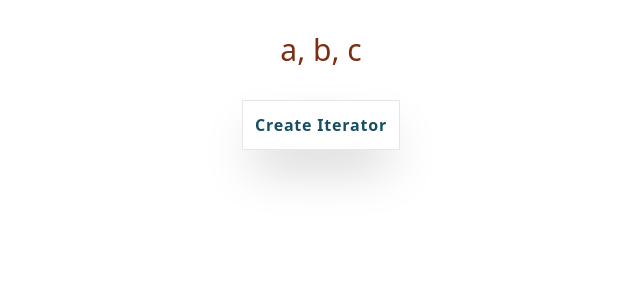
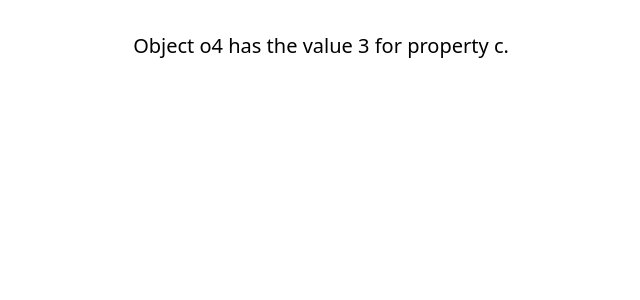
Before and after one commit to xiraynedev/fundamentals, a React app: page / in a window 1280 px wide. Shown: the top 300 px of the page, without its empty margins (319-959 px from the left). Built offline with nearby package versions, Linux system fonts and the light colour scheme.

Commit message:
add assign component

```diff
--- a/src/components/Container/Container.tsx
+++ b/src/components/Container/Container.tsx
@@ -1,8 +1,8 @@
 import {FC} from 'react';
-import {Values} from '../Array/Values/Values';
+import {Assign} from '../Object/Assign/Assign';
 
 export const Container: FC = () => {
   return (
-    <Values />
+    <Assign />
   );
 };
--- /dev/null
+++ b/src/components/Object/Assign/Assign.tsx
@@ -0,0 +1,19 @@
+import {FC} from 'react';
+
+export const Assign: FC = () => {
+  const o1 = {a: 1};
+  const o2 = {b: 2};
+  const o3 = {c: 3};
+
+  const o4 = Object.assign({}, o1, o2, o3);
+
+  console.log(o4);
+
+  return (
+    <>
+      <div className='flex flex-col items-center mt-8 text-xl'>
+        <p>Object o4 has the value {o4.c} for property c.</p>
+      </div>
+    </>
+  );
+};
```
